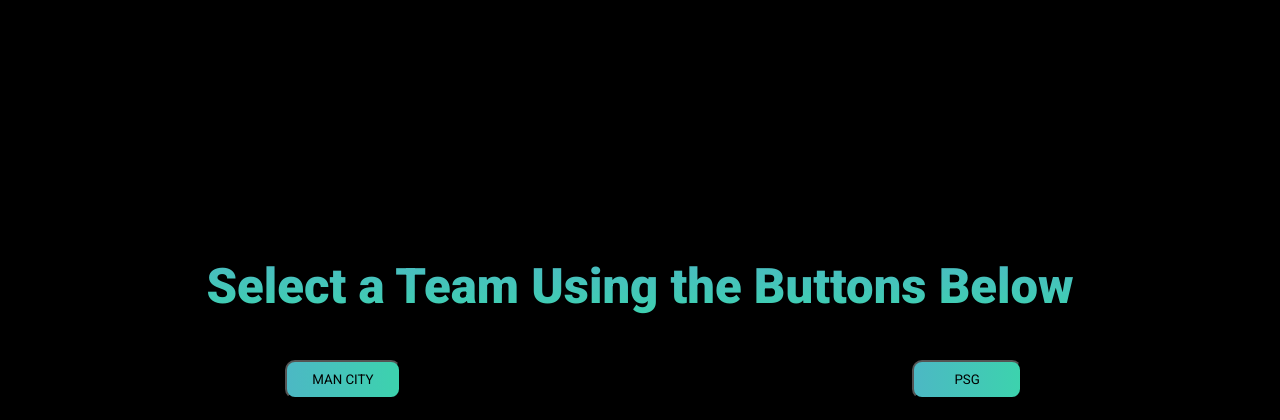
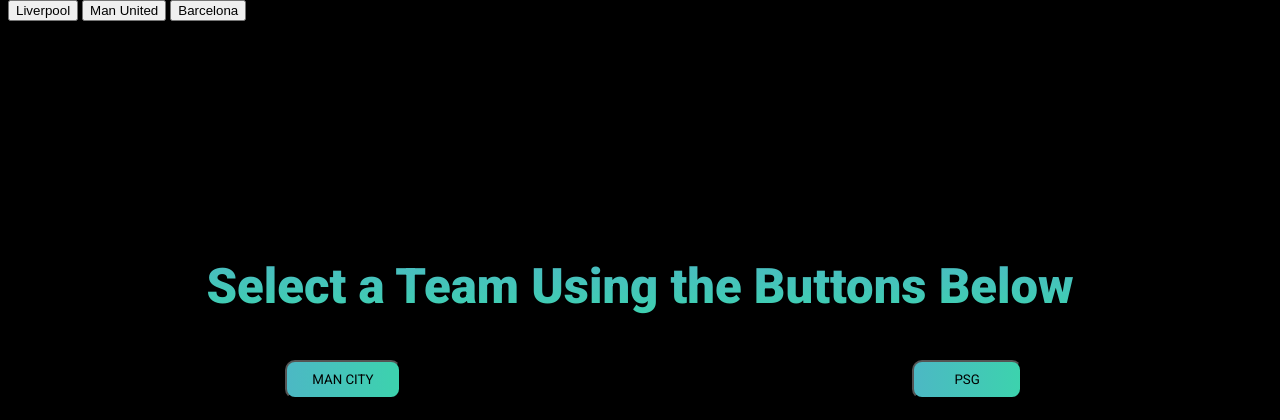
Before and after one commit to neel10i/soccerstatsproject2, a Flask app: page /guest in a window 1280 px wide. Shown: the part 50-470 px from the top of the page. Run offline with Flask 2, Linux system fonts and the light colour scheme; parts of the project's set-up code (start-up, migrations or seed data) failed here and were passed over; some libraries are stand-ins or nearby versions.

Commit message:
Update guest.html

```diff
--- a/myapplication/templates/guest.html
+++ b/myapplication/templates/guest.html
@@ -1,6 +1,8 @@
 <!DOCTYPE html>
 <html lang="en">
 <head>
+
+    <!-- setting the required refereneces and stylesheets -->
     <link rel="stylesheet" href="static\guest.css?<?php echo date('l jS \of F Y h:i:s A'); ?>">
     <link rel="preconnect" href="https://fonts.googleapis.com">
     <link rel="preconnect" href="https://fonts.gstatic.com" crossorigin>
@@ -10,14 +12,22 @@
 </head>
 <body>
 
+    <!-- creating a class called header which contains a h1 tag-->
     <div class="header">
         <h1>Guest Page - Select a Team</h1>
     </div>
 
+    <!-- h1 tag -->
     <h1 class="text1">Select a Team Using the Buttons Below </h1>
+
+    <!-- creating a form with the method post and route guest-->
+    <!-- contains five different buttons which are of type submit -->
     <form method="post" action="/guest">
         <input type="submit" class="mc-button" value="Man City" name="Man City"/>
+        <input type="submit" class="lp-button" value="Liverpool" name="Liverpool"/>
         <input type="submit" class="psg-button" value="PSG" name="PSG"/>
+        <input type="submit" class="mu-button" value="Man United" name="Man United"/>
+        <input type="submit" class="fcb-button" value="Barcelona" name="Barcelona"/>
     </form>
 
 </body>
```
